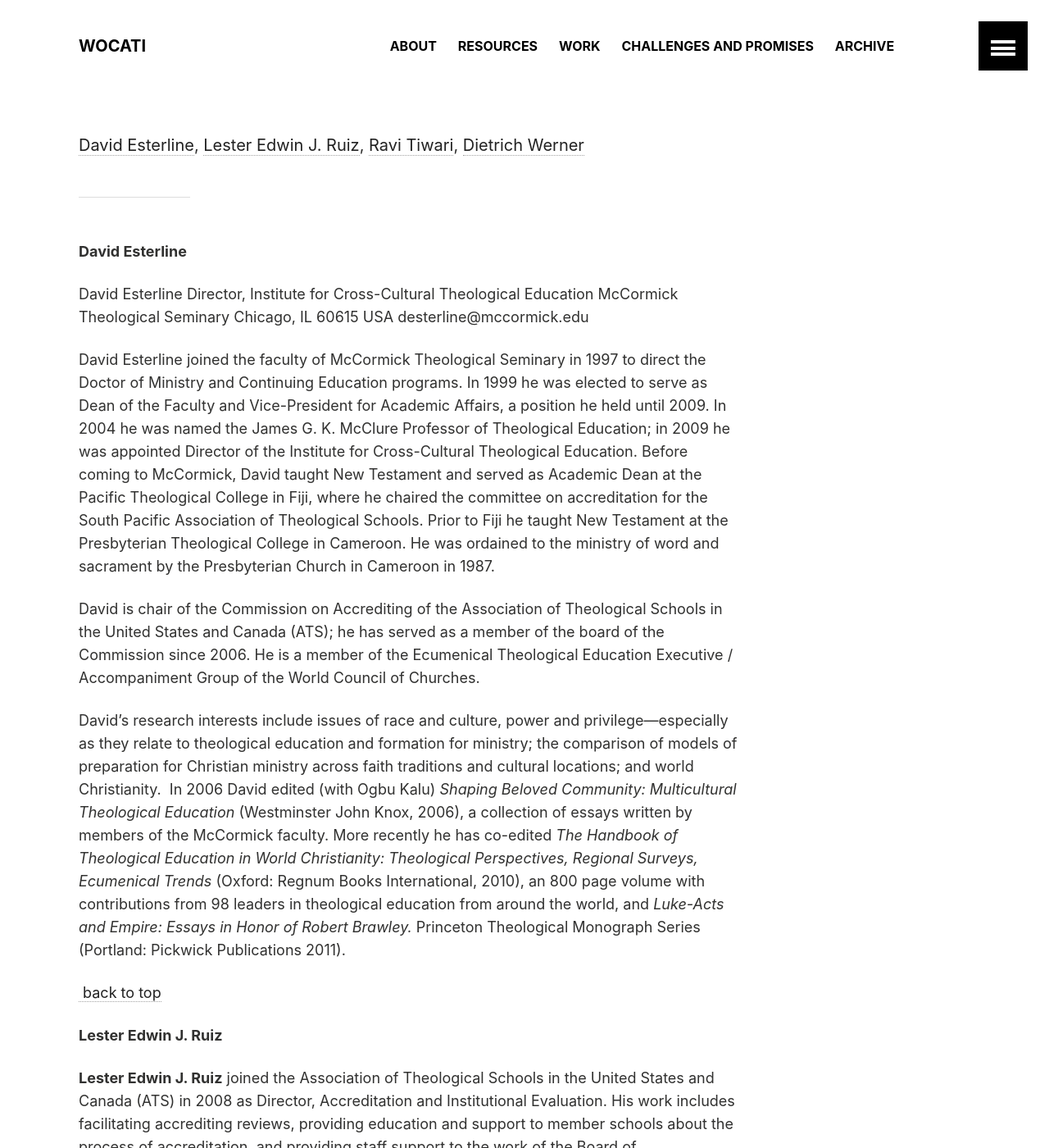
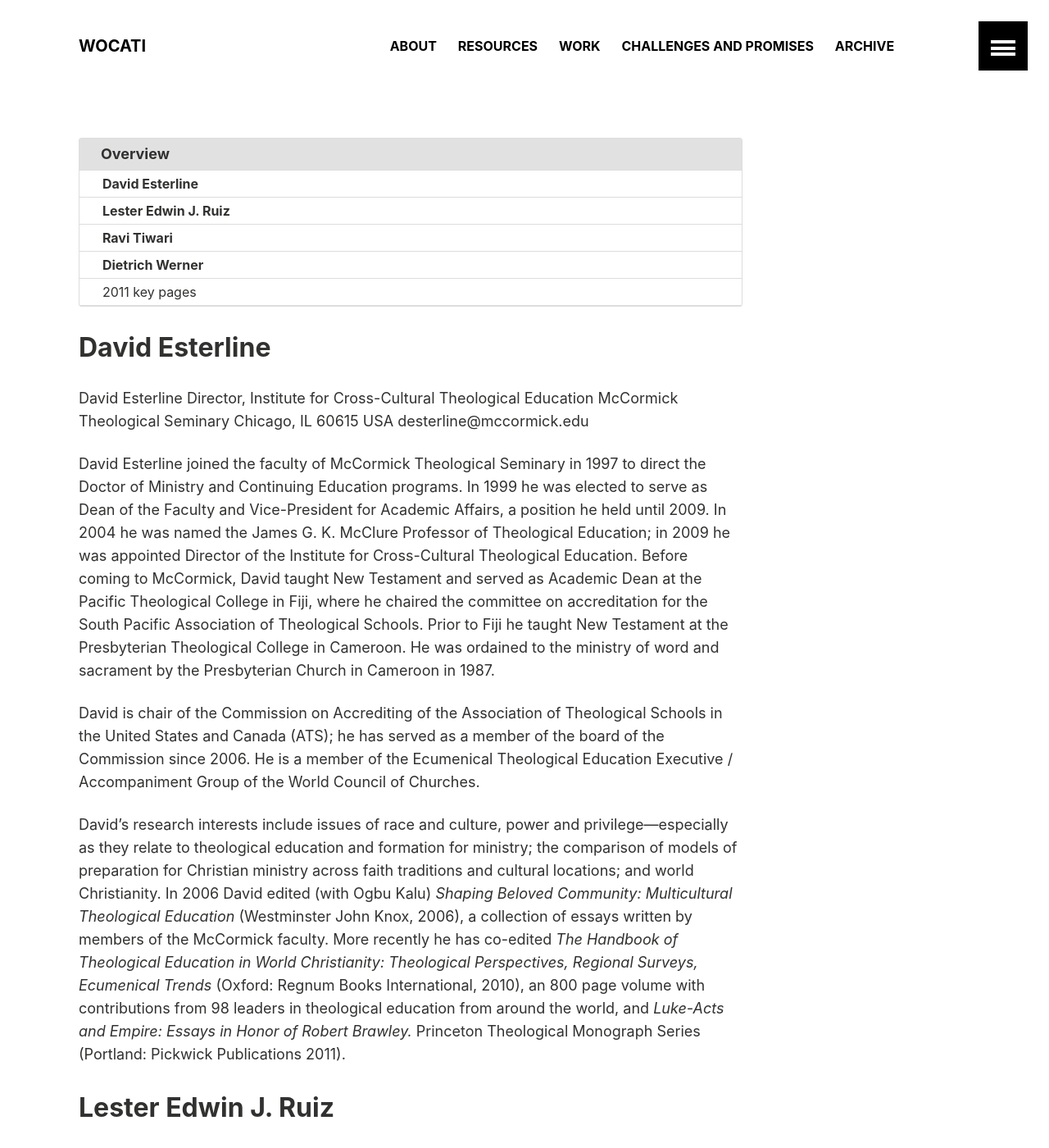
Before and after one commit to adamdjbrett/wocati-archived, a Jekyll site: the page built from resources/presenter-bios.md, in a window 1280 px wide and 1400 px high. Shown: the whole window at 82% size. Built offline with Jekyll 4.4.1, drawn with Linux system fonts in a browser that asks for light colours; some of the changed lines change nothing that is shown; some of the changed text lies outside the part shown.

Commit message:
Update presenter-bios.md
remove HTML

```diff
--- a/resources/presenter-bios.md
+++ b/resources/presenter-bios.md
@@ -11,47 +11,40 @@ modified: 2019-03-25T11:57:41-04:00
 redirect_from: /resources/presenter-bios/
 share: false
 ---
-<a name="top"></a>
-<a href="#Esterline">David Esterline</a>, <a href="#Ruiz">Lester Edwin J. Ruiz</a>, <a href="#Tiwari">Ravi Tiwari</a>, <a href="#Werner">Dietrich Werner</a>
+{% include toc.html %}
 
-<hr />
+## **David Esterline**
 
-<strong>David Esterline</strong>
-
-David <a name="Esterline"></a>Esterline
-Director, Institute for Cross-Cultural Theological Education
-McCormick Theological Seminary
-Chicago, IL 60615 USA
-desterline@mccormick.edu
+David Esterline Director, Institute for Cross-Cultural Theological Education McCormick Theological Seminary Chicago, IL 60615 USA desterline@mccormick.edu
 
 David Esterline joined the faculty of McCormick Theological Seminary in 1997 to direct the Doctor of Ministry and Continuing Education programs. In 1999 he was elected to serve as Dean of the Faculty and Vice-President for Academic Affairs, a position he held until 2009. In 2004 he was named the James G. K. McClure Professor of Theological Education; in 2009 he was appointed Director of the Institute for Cross-Cultural Theological Education. Before coming to McCormick, David taught New Testament and served as Academic Dean at the Pacific Theological College in Fiji, where he chaired the committee on accreditation for the South Pacific Association of Theological Schools. Prior to Fiji he taught New Testament at the Presbyterian Theological College in Cameroon. He was ordained to the ministry of word and sacrament by the Presbyterian Church in Cameroon in 1987.
 
 David is chair of the Commission on Accrediting of the Association of Theological Schools in the United States and Canada (ATS); he has served as a member of the board of the Commission since 2006. He is a member of the Ecumenical Theological Education Executive / Accompaniment Group of the World Council of Churches.
 
-David’s research interests include issues of race and culture, power and privilege—especially as they relate to theological education and formation for ministry; the comparison of models of preparation for Christian ministry across faith traditions and cultural locations; and world Christianity.  In 2006 David edited (with Ogbu Kalu) <em>Shaping Beloved Community: Multicultural Theological Education</em> (Westminster John Knox, 2006), a collection of essays written by members of the McCormick faculty. More recently he has co-edited <em>The Handbook of Theological Education in World Christianity: Theological Perspectives, Regional Surveys, Ecumenical Trends</em> (Oxford: Regnum Books International, 2010), an 800 page volume with contributions from 98 leaders in theological education from around the world, and <em>Luke-Acts and Empire: Essays in Honor of Robert Brawley. </em>Princeton Theological Monograph Series (Portland: Pickwick Publications 2011).
+David’s research interests include issues of race and culture, power and privilege—especially as they relate to theological education and formation for ministry; the comparison of models of preparation for Christian ministry across faith traditions and cultural locations; and world Christianity. In 2006 David edited (with Ogbu Kalu) _Shaping Beloved Community: Multicultural Theological Education_ (Westminster John Knox, 2006), a collection of essays written by members of the McCormick faculty. More recently he has co-edited _The Handbook of Theological Education in World Christianity: Theological Perspectives, Regional Surveys, Ecumenical Trends_ (Oxford: Regnum Books International, 2010), an 800 page volume with contributions from 98 leaders in theological education from around the world, and _Luke-Acts and Empire: Essays in Honor of Robert Brawley._ Princeton Theological Monograph Series (Portland: Pickwick Publications 2011).
 
-<a href="#top"> back to top</a>
 
-<strong><a name="Ruiz"></a>Lester Edwin J. Ruiz</strong>
 
-<strong>Lester Edwin J. Ruiz</strong> joined the Association of Theological Schools in the United States and Canada (ATS) in 2008 as Director, Accreditation and Institutional Evaluation. His work includes facilitating accrediting reviews, providing education and support to member schools about the process of accreditation, and providing staff support to the work of the Board of Commissioners of the ATS Commission on Accrediting. Before joining ATS he was Professor of Theology and Culture and Vice President for Academic Affairs and Academic Dean of New York Theological Seminary. Before that he was Associate Professor of Political Science at International Christian University in Tokyo, Japan. Lester is co-editor of four published works, including <em>Re-Framing the International: Law, Culture, Politics</em>, and <em>Principled World Politics: The Challenge of Normative InternationalRelations, </em>has contributed numerous chapters to books and has been widely published in journals and other periodicals. He has lectured in Asia, Africa, Europe, North, Central, and South America. For over thirty years, Ruiz has been actively involved with political and social movements in the Philippines and globally that are concerned with human rights, social justice, and education.
+## **Lester Edwin J. Ruiz**
 
-<a href="#top"> back to top</a>
+**Lester Edwin J. Ruiz** joined the Association of Theological Schools in the United States and Canada (ATS) in 2008 as Director, Accreditation and Institutional Evaluation. His work includes facilitating accrediting reviews, providing education and support to member schools about the process of accreditation, and providing staff support to the work of the Board of Commissioners of the ATS Commission on Accrediting. Before joining ATS he was Professor of Theology and Culture and Vice President for Academic Affairs and Academic Dean of New York Theological Seminary. Before that he was Associate Professor of Political Science at International Christian University in Tokyo, Japan. Lester is co-editor of four published works, including _Re-Framing the International: Law, Culture, Politics_, and _Principled World Politics: The Challenge of Normative InternationalRelations,_ has contributed numerous chapters to books and has been widely published in journals and other periodicals. He has lectured in Asia, Africa, Europe, North, Central, and South America. For over thirty years, Ruiz has been actively involved with political and social movements in the Philippines and globally that are concerned with human rights, social justice, and education.
 
-<strong><a name="Tiwari"></a>Ravi Tiwari</strong>
 
-<strong>Prof Dr. Ravi Tiwari</strong>, since 2004, is Registrar, Senate of Serampore College (University), India.  He was the Principal of John Robert’s Theological Seminary, Shillong (1995-97), Vice-Principal, Department of Theology, Serampore College (1987-92) and Dean of Doctoral and Post-graduate studies at Gurukul Lutheran Theological College and Research Institute, Chennai (1999-2005).  He taught Philosophy and Religions at various theological colleges since 1979.  He is the author of two notable books, Yesudas: Witness of a Convert (2000) and Reflections and Studies in Religion (2008) and written many articles in the fields of religion and theological education. (email: ravitiwari48@gmail.com)
 
-<a href="#top"> back to top</a>
+## **Ravi Tiwari**
 
-<strong><a name="Werner"></a>Dietrich Werner</strong>
+**Prof Dr. Ravi Tiwari**, since 2004, is Registrar, Senate of Serampore College (University), India. He was the Principal of John Robert’s Theological Seminary, Shillong (1995-97), Vice-Principal, Department of Theology, Serampore College (1987-92) and Dean of Doctoral and Post-graduate studies at Gurukul Lutheran Theological College and Research Institute, Chennai (1999-2005). He taught Philosophy and Religions at various theological colleges since 1979. He is the author of two notable books, Yesudas: Witness of a Convert (2000) and Reflections and Studies in Religion (2008) and written many articles in the fields of religion and theological education. (email: ravitiwari48@gmail.com)
+
+
+
+## **Dietrich Werner**
 
 Dietrich Werner is an ordained pastor of the Northelbian Lutheran Church in North Germany, born 1956. He has served as a lecturer in missiology, ecumenism and World Christianity both in Germany and in India (Ecumenical Institute University of Bochum, Missionsacademy University of Hamburg, Christian Jensen Kolleg Breklum, UTC Bangalore). He has published widely in the area of missiology, history of Christian mission, ecumenism and theological education and for many years is closely related both to Bossey Ecumenical Institute, Switzerland and Commission on Theological Education of EMW, Hamburg. Since 2007 he is heading the Programme on Ecumenical Theological Education in the World Council of Churches in Geneva (ETE) and has coordinated the international study and research process on theological education which was part of the Edinburgh 2010 process. He is married and has five children.
 
-<a href="#top"> back to top</a>
 
 
-### 2011 key pages
+
+## 2011 key pages
 
 *   [Communique](/resources/2011-wocati-consultation/2011-communique/)
 *   [Daily Wrap Up Reports](/resources/2011-wocati-consultation/daily-wrap-up-reports/)
```
